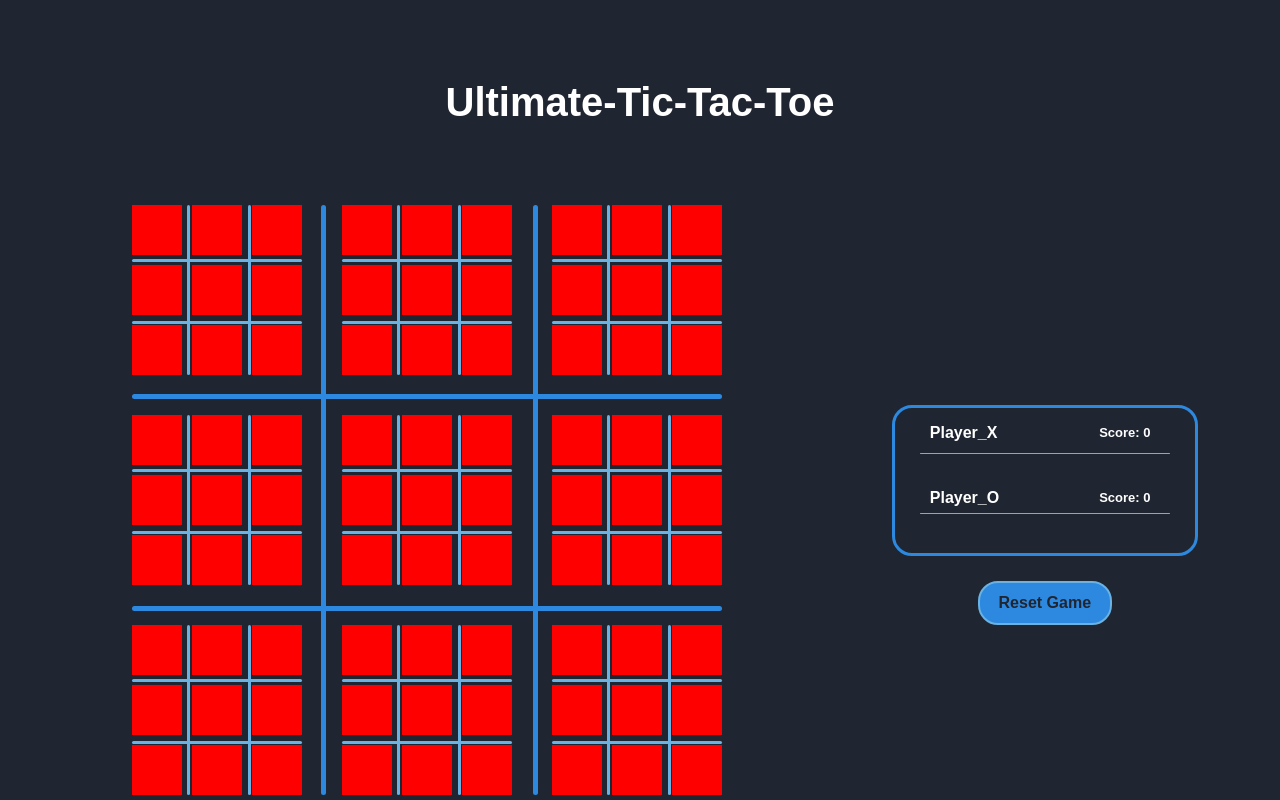
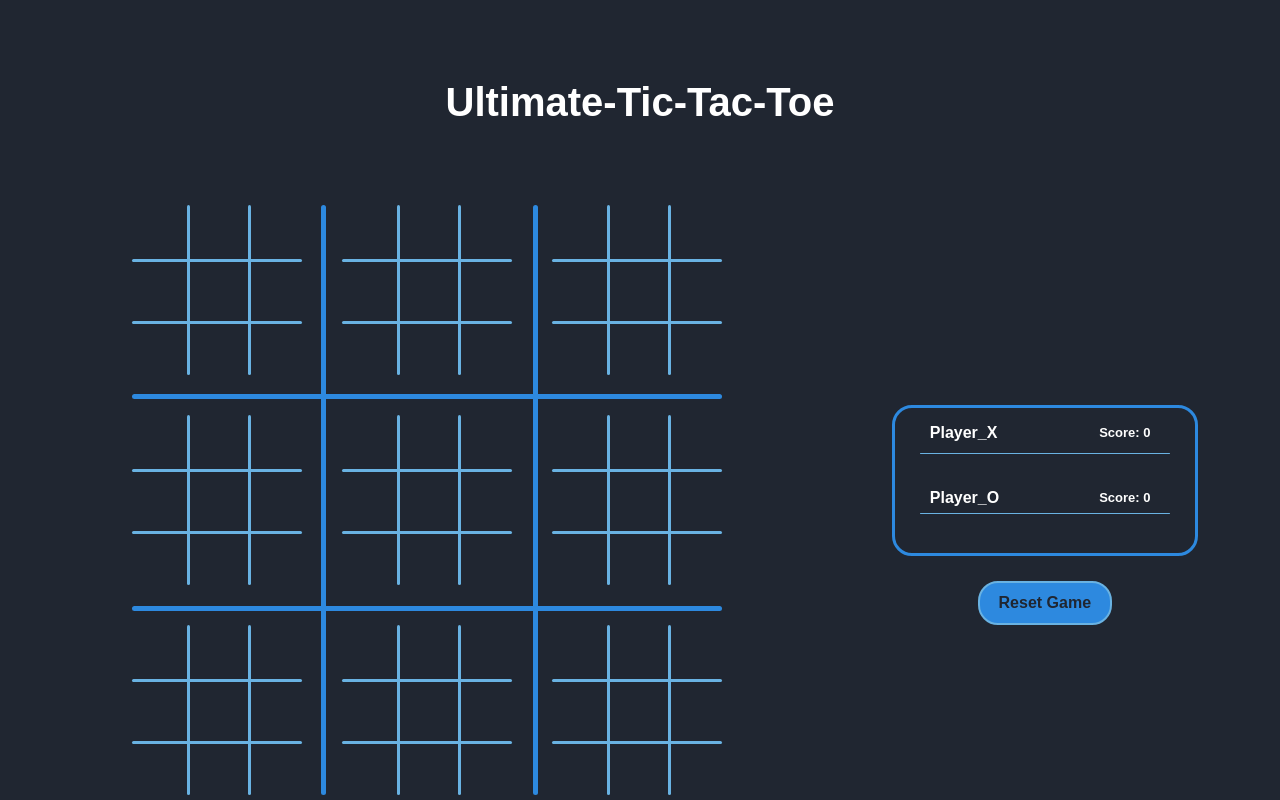
Before and after one commit to 12mihai05/Ultimate-Tic-Tac-Toe, a React (Vite) app in the folder Ultimate-Tic-Tac-Toe/: page / in a window 1280 px wide. Built offline with nearby package versions, Linux system fonts and the light colour scheme.

Commit message:
almost mvp v2

```diff
--- a/Ultimate-Tic-Tac-Toe/src/App.css
+++ b/Ultimate-Tic-Tac-Toe/src/App.css
@@ -89,7 +89,7 @@ body {
 }
 
 .board-hover{
-  background-color: red;
+  background-color: hsl(220, 30%, 23%);
 }
 
 .reset-btn{
--- a/Ultimate-Tic-Tac-Toe/src/Tile.jsx
+++ b/Ultimate-Tic-Tac-Toe/src/Tile.jsx
@@ -3,11 +3,9 @@ function Tile({ value, onClick, playerTurn, isHovered, index, board, isGameActiv
   let boardClass = null;
   if (value == null && playerTurn != null) {
     hoverClass = isHovered[board][index] && isGameActive ? `${playerTurn.toLowerCase()}-hover` : 'no-pointer';
-
+    const windowWidth = window.innerWidth;
+    if(windowWidth <= 768)
     boardClass = isHovered[board][index] && isGameActive ? `board-hover` : 'no-pointer';
-
-
-
   }
 
   return (
```
